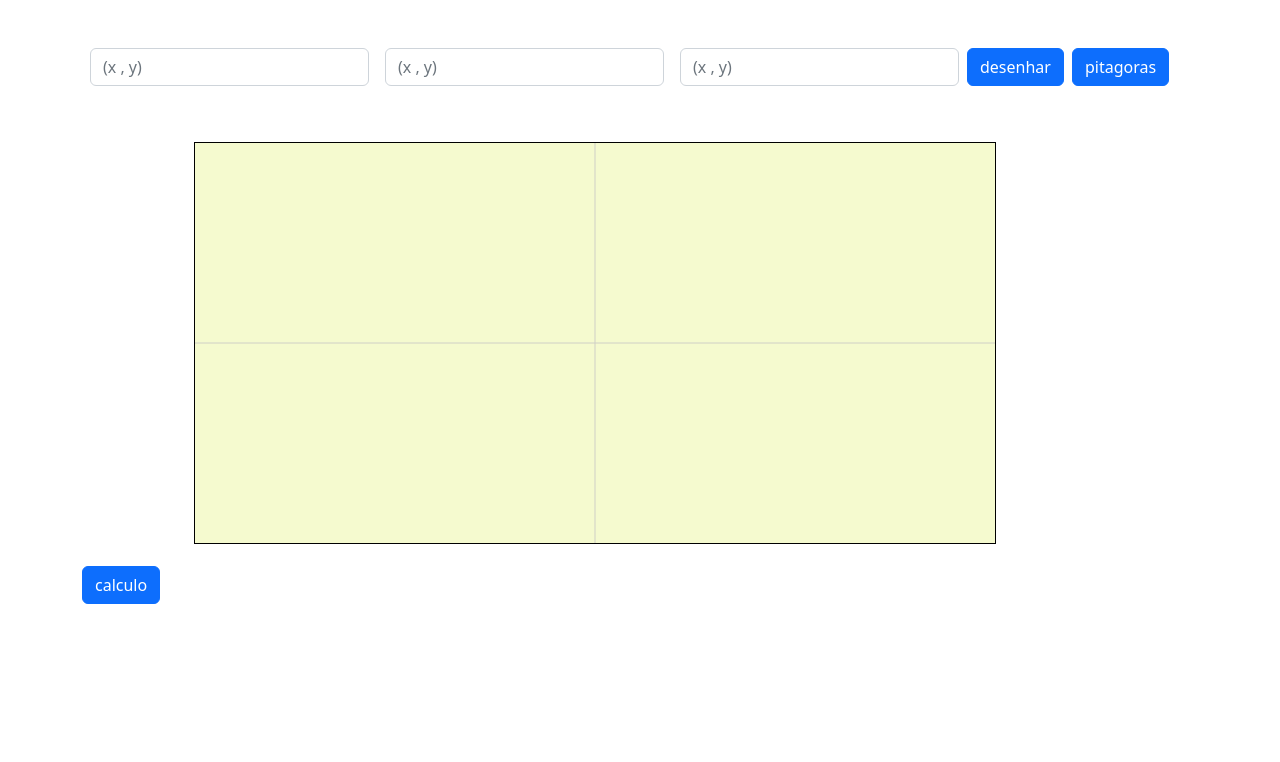
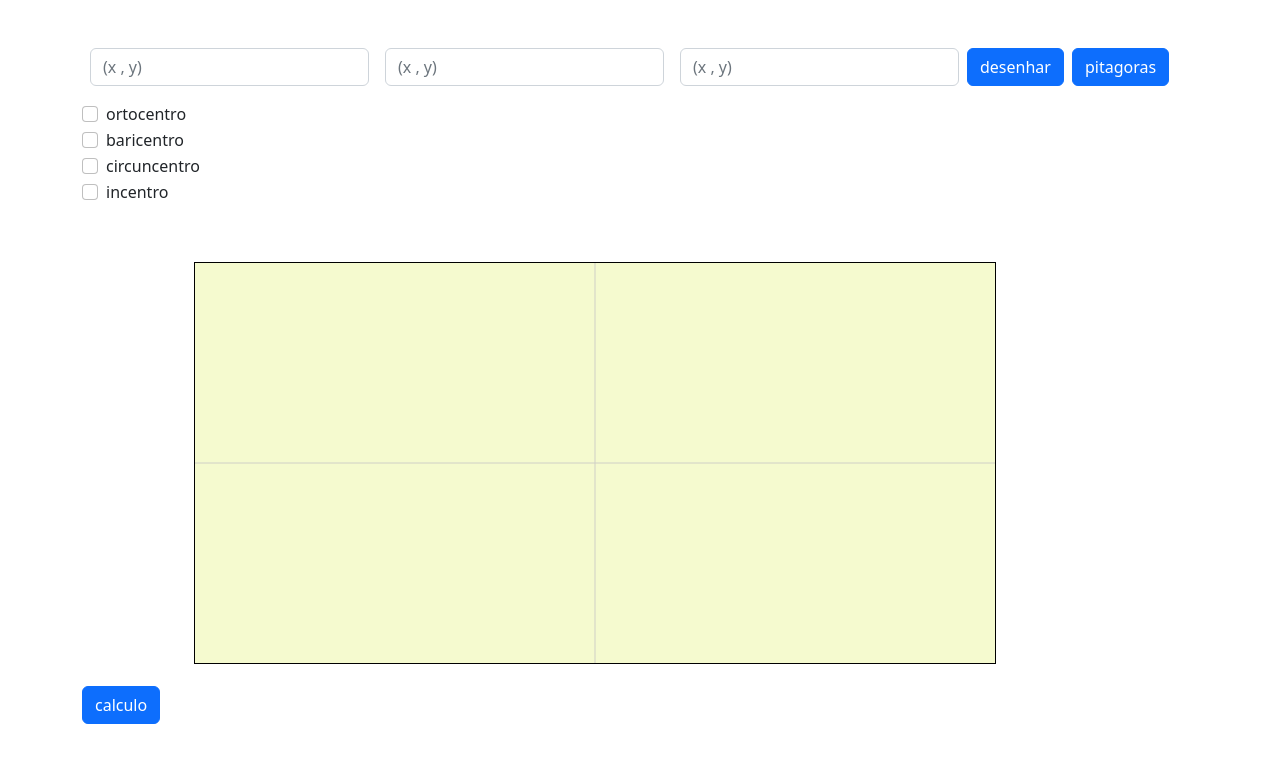
Before and after one commit to WilkerSebastian/pontos-notaveis-triangulo, a website: page index.html in a window 1280 px wide. Drawn offline with Linux system fonts and the light colour scheme.

Commit message:
init calculadora

```diff
--- a/index.html
+++ b/index.html
@@ -35,6 +35,33 @@
 
         <span class="text-danger mx-5 mt-2 mb-2" id="erro">As suas cordernadas não geram um triângulo!</span>
 
+        <div class="mt-3">
+            <div class="form-check">
+                <input class="form-check-input" type="checkbox" name="ortocentro" id="ortocentro">
+                <label class="form-check-label" for="ortocentro">
+                    ortocentro
+                </label>
+            </div>
+            <div class="form-check">
+                <input class="form-check-input" type="checkbox" name="baricentro" id="baricentro">
+                <label class="form-check-label" for="baricentro">
+                    baricentro
+                </label>
+            </div>
+            <div class="form-check">
+                <input class="form-check-input" type="checkbox" name="circuncentro" id="circuncentro">
+                <label class="form-check-label" for="circuncentro">
+                    circuncentro
+                </label>
+            </div>
+            <div class="form-check">
+                <input class="form-check-input" type="checkbox" name="incentro" id="incentro">
+                <label class="form-check-label" for="incentro">
+                    incentro
+                </label>
+            </div>
+        </div>
+
         <canvas id="canvas"></canvas>
 
         <div class="mt-3">
```
